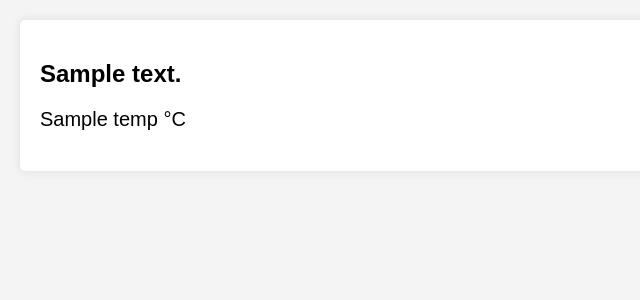
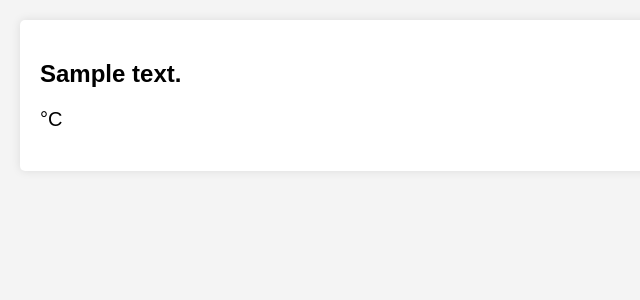
Before and after one commit to coderanik/Weather-, a Node server app: template views/index.ejs in a window 1280 px wide. Shown: the part 100-400 px from the top of the page, without its empty margins (0-640 px from the left). Run offline with Node 20, Linux system fonts and the light colour scheme; the template is opened without the code that fills it: most values are stand-ins (such as "Sample title", 1, 10 or a date in 2020).

Commit message:
second commit

```diff
--- a/server.js
+++ b/server.js
@@ -27,7 +27,7 @@ app.post("/search", async (req, res) => {
       });
       res.render("index.ejs", {
         content: JSON.stringify(result.data.location.name) ,
-        temp : JSON.stringify(result.data.current.temp_c)});
+        temperature : JSON.stringify(result.data.current.temp_c)});
     } catch (error) {
       res.render("index.ejs", { content: JSON.stringify(error.response.data) });
     }
--- a/views/index.ejs
+++ b/views/index.ejs
@@ -24,7 +24,7 @@
     <main>
         <div id="weather-info">
             <h2 id="location"><%= content %></h2>
-            <p id="temperature"><%= temp %> &deg;C</p>
+            <p id="temperature"> &deg;C</p>
             <p id="description"></p>
         </div>
     </main>
```
